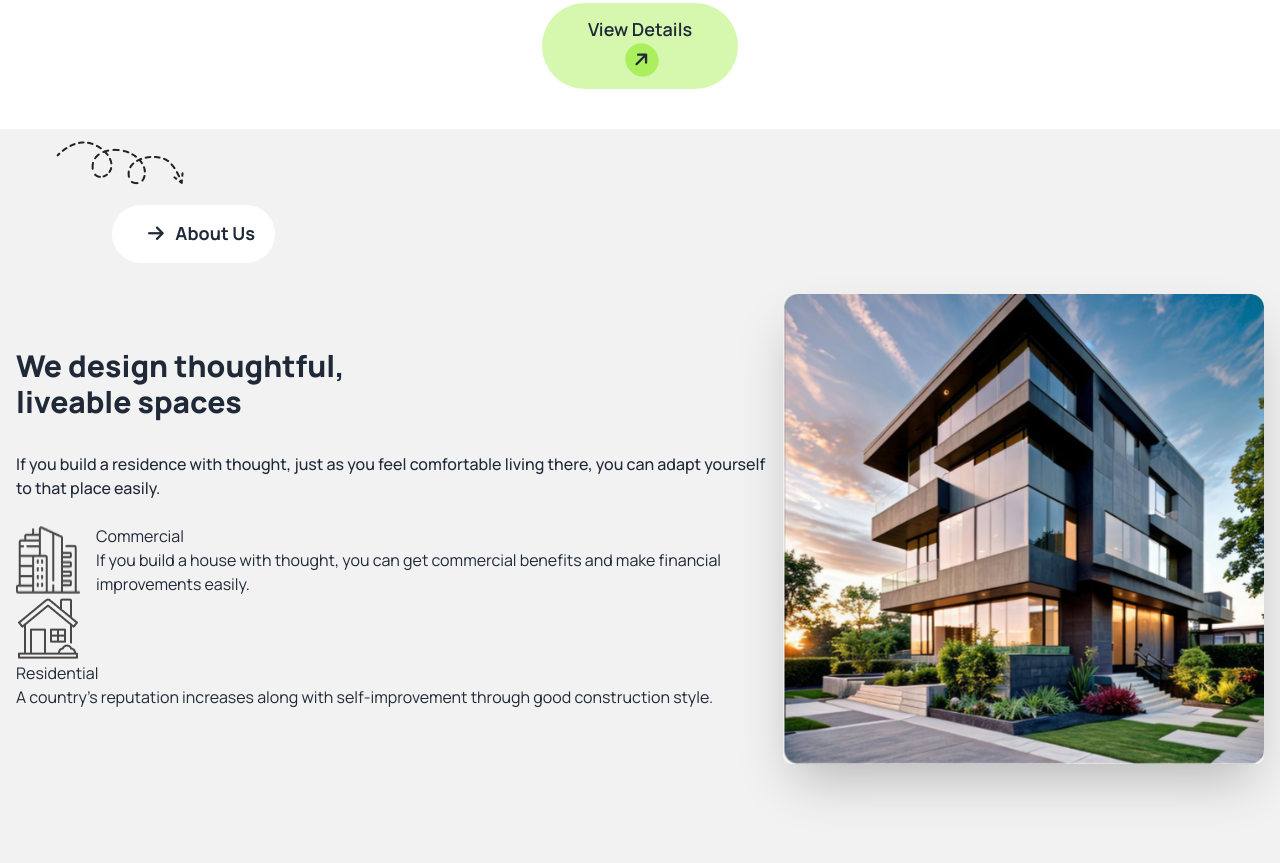
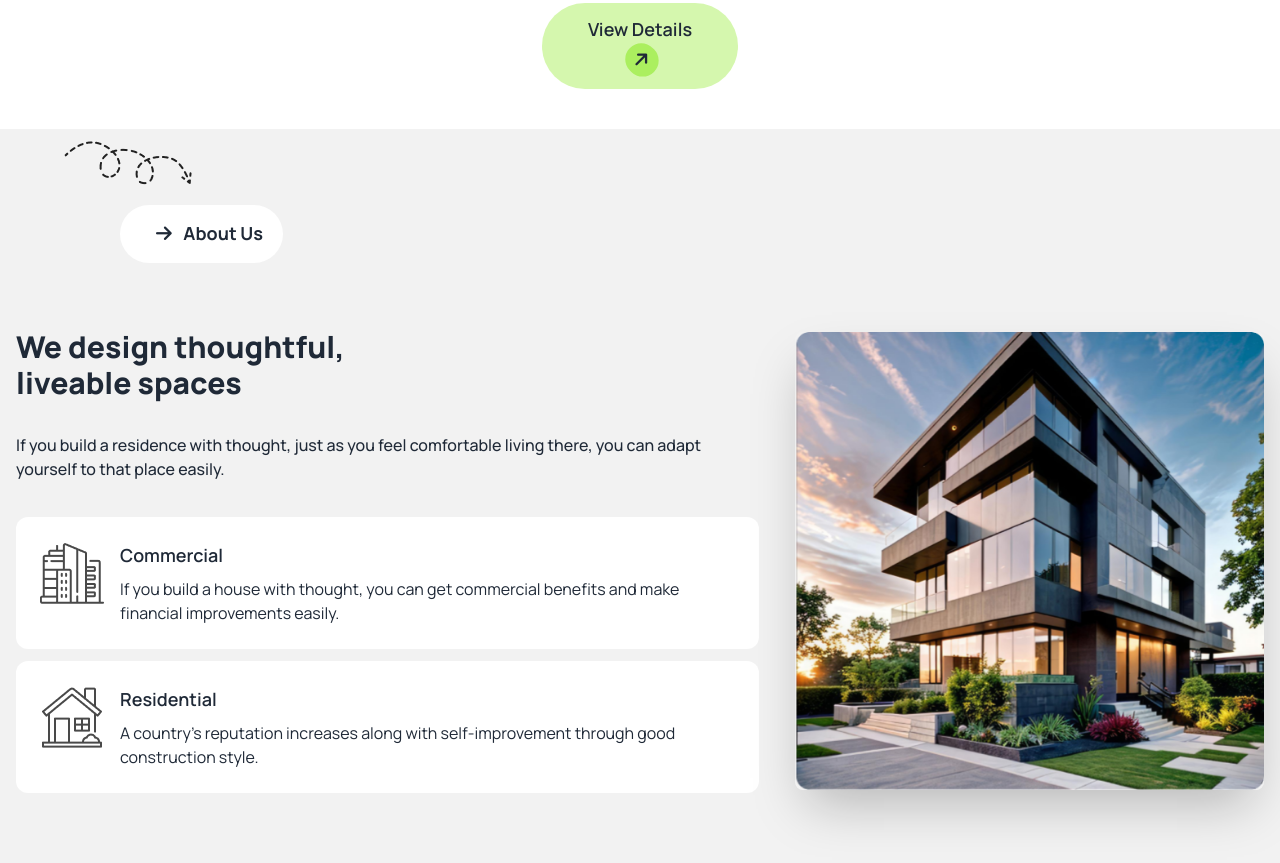
Before and after one commit to srshakil2/assignment-03, a plain HTML site: page index.html in a window 1280 px wide. Shown: the part 713-1576 px from the top of the page. Drawn offline with nearby package versions, Linux system fonts and the light colour scheme.

Commit message:
second banner complete

```diff
--- a/index.html
+++ b/index.html
@@ -158,7 +158,7 @@
       <!-- 1st section -->
       <section class="lg:relative bg-base-200">
         <!-- About us -->
-        <div class="space-y-5 lg:absolute lg:left-14">
+        <div class="space-y-5 lg:absolute lg:left-16">
           <div class="hidden lg:block mt-3">
             <img src="./assets/Vector.png" alt="" />
           </div>
@@ -177,10 +177,11 @@
         <!-- start main -->
         <div class="">
           <!-- 1st main -->
-          <div class="">
           <div class="hero min-h-screen">
-              <div class="hero-content flex-col lg:flex-row my-auto">
-                <div class="">
+            <div
+              class="hero-content flex-col lg:flex-row my-auto lg:space-x-5 lg:pt-20 pt-9"
+            >
+              <div class="space-y-3">
                 <div class="text-center lg:text-left space-y-2">
                   <h2 class="text-3xl font-extrabold">
                     We design thoughtful, <br />
@@ -192,24 +193,25 @@
                     place easily.
                   </p>
                 </div>
-                  <div class="lg:flex gap-4">
-                    <img src="./assets/commercial.png" alt="" />
-                    <div>
-                      <p>Commercial</p>
+                <div class="flex gap-4 bg-white p-6 rounded-xl">
+                  <img class="h-1/2" src="./assets/commercial.png" alt="" />
+                  <div class="space-y-2">
+                    <p class="text-lg font-semibold">Commercial</p>
                     <p>
-                        If you build a house with thought, you can get
-                        commercial benefits and make financial improvements
-                        easily.
+                      If you build a house with thought, you can get commercial
+                      benefits and make financial improvements easily.
                     </p>
                   </div>
                 </div>
-                  <div>
-                    <img src="./assets/residential.png" alt="" />
-                    <p>Residential</p>
+                <div class="flex gap-4 bg-white p-6 rounded-xl">
+                  <img class="h-1/2" src="./assets/residential.png" alt="" />
+                  <div class="space-y-2">
+                    <p class="text-lg font-semibold">Residential</p>
                     <p>
                       A country's reputation increases along with
                       self-improvement through good construction style.
                     </p>
+                  </div>
                 </div>
               </div>
               <div class="">
@@ -221,7 +223,6 @@
             </div>
           </div>
         </div>
-        </div>
       </section>
     </main>
     <footer></footer>
```
Lines whose indentation alone changed are shown as unchanged.
